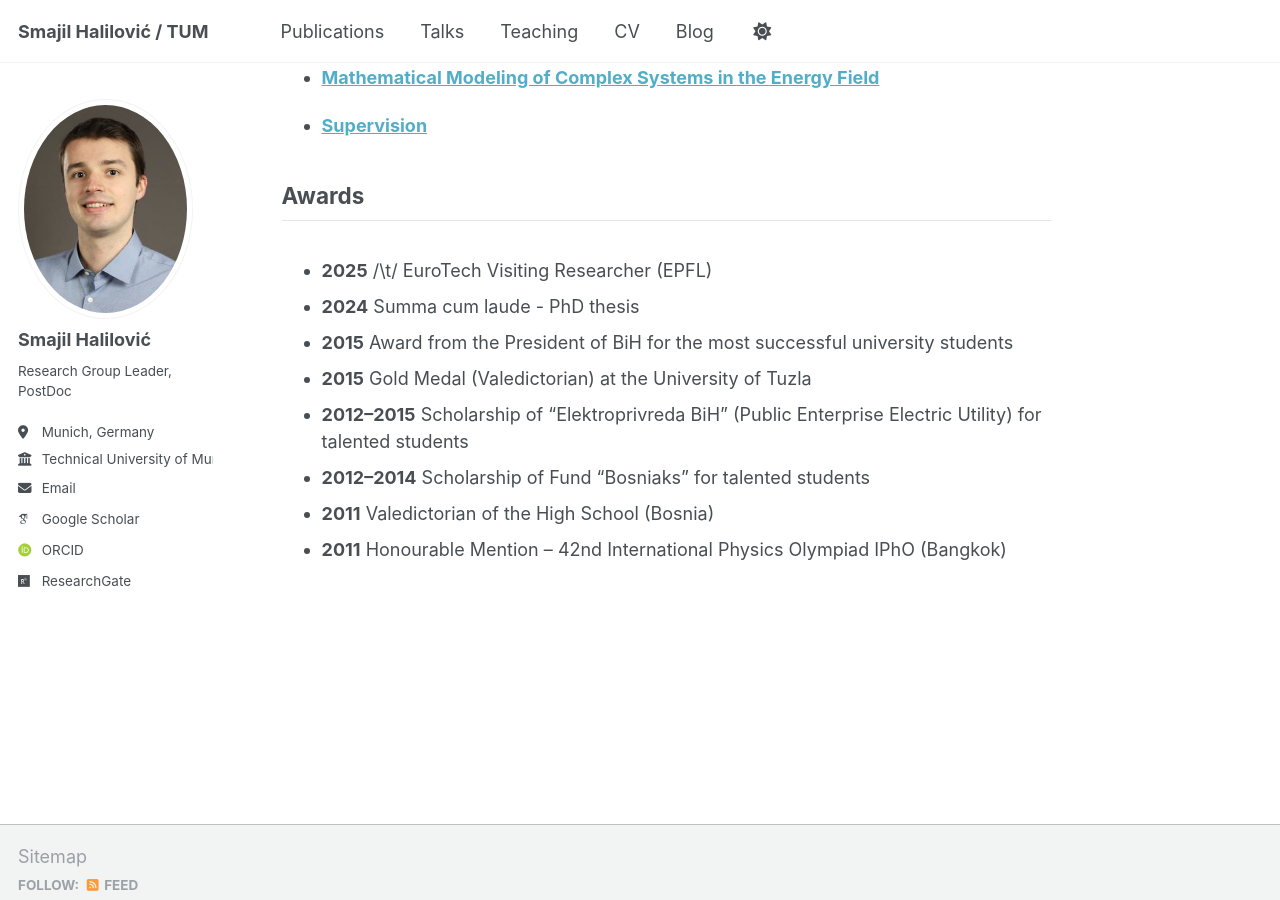
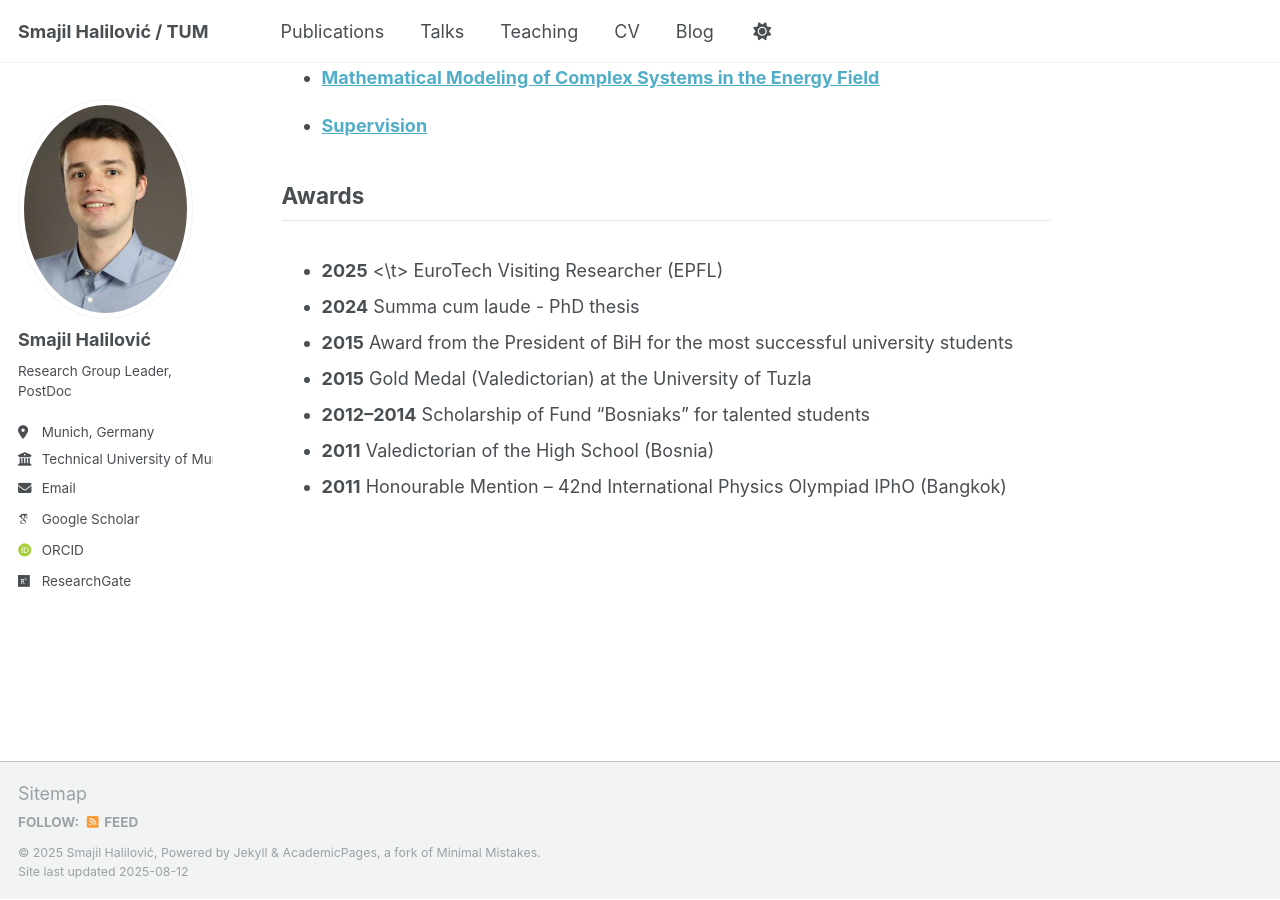
Before and after one commit to SHalilovic/shalilovic.github.io, a Jekyll site: the page built from _pages/cv.md, in a window 1280 px wide and 900 px high, scrolled down 2562 px. Built offline with Jekyll 4.4.1, drawn with Linux system fonts in a browser that asks for light colours; some web fonts are replaced; a script that is not in the unit is left out.

Commit message:
Update cv.md

```diff
--- a/_pages/cv.md
+++ b/_pages/cv.md
@@ -62,11 +62,10 @@ author_profile: true
 <div class="cv-section" style="margin-bottom: 2em;">
   <h2 style="border-bottom: 1px solid #e5e5e5; padding-bottom: 0.5em;">{{ "Awards" | capitalize }}</h2>
 </div>
-  *  <b>2025</b> /\t/ EuroTech Visiting Researcher (EPFL)
+  * <b>2025</b> <\t> EuroTech Visiting Researcher (EPFL)
   * <b>2024</b> Summa cum laude - PhD thesis
   * <b>2015</b> Award from the President of BiH for the most successful university students
   * <b>2015</b> Gold Medal (Valedictorian) at the University of Tuzla
-  * <b>2012–2015</b> Scholarship of “Elektroprivreda BiH” (Public Enterprise Electric Utility) for talented students
   * <b>2012–2014</b> Scholarship of Fund “Bosniaks” for talented students
   * <b>2011</b> Valedictorian of the High School (Bosnia)
   * <b>2011</b> Honourable Mention – 42nd International Physics Olympiad IPhO (Bangkok)
```
